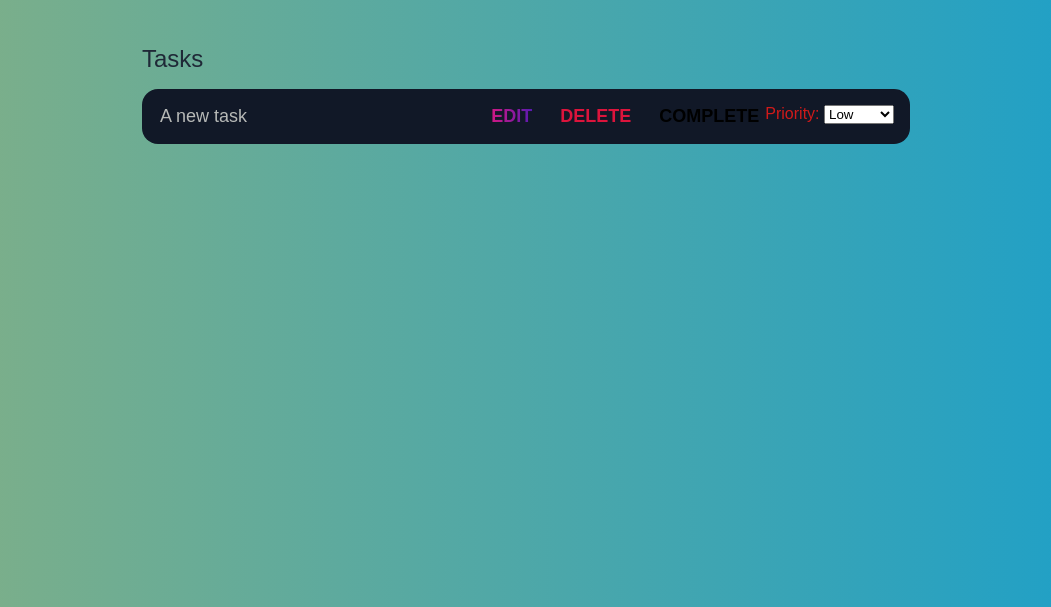
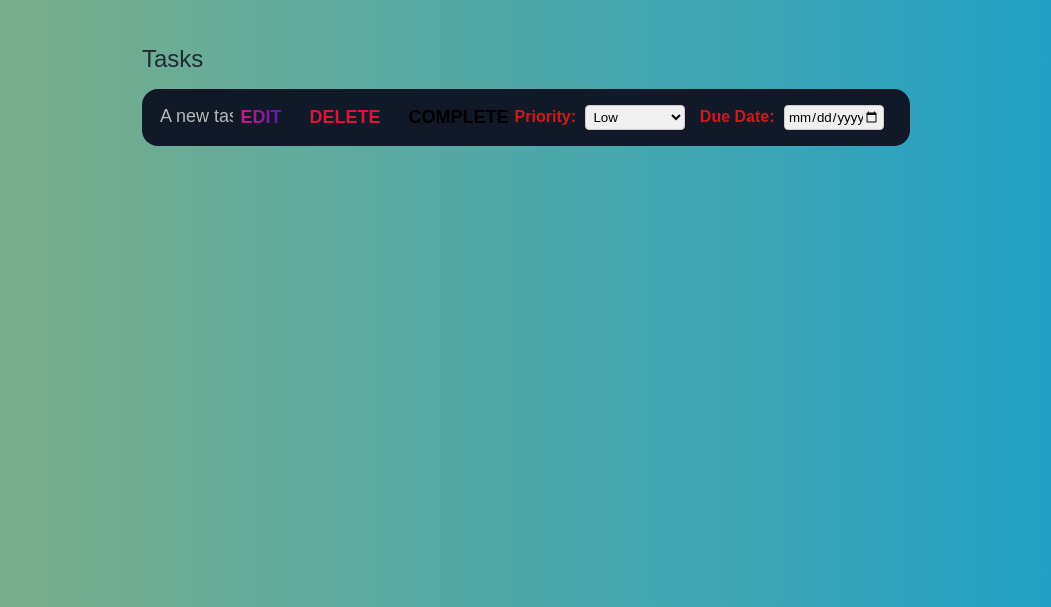
Before and after one commit to adityasinghmandloi/To-do-list-webpage-, a plain HTML site: page index.html in a window 1280 px wide. Shown: the part 193-800 px from the top of the page, without its empty margins (114-1165 px from the left). Drawn offline with Linux system fonts and the light colour scheme.

Commit message:
index.html

```diff
--- a/index.html
+++ b/index.html
@@ -47,14 +47,18 @@
                         <button class="complete">Complete</button>
 					</div>
                     <!-- Add this inside each task element -->
-<div class="priority">
+
+					<div class="details">
 						<label for="priority">Priority:</label>
 						<select id="priority">
 							<option value="low">Low</option>
 							<option value="medium">Medium</option>
 							<option value="high">High</option>
 						</select>
+						<label for="due-date">Due Date:</label>
+						<input type="date" id="due-date">
 					</div>
+
 
 				</div>
 
```
Lines whose indentation alone changed are shown as unchanged.
